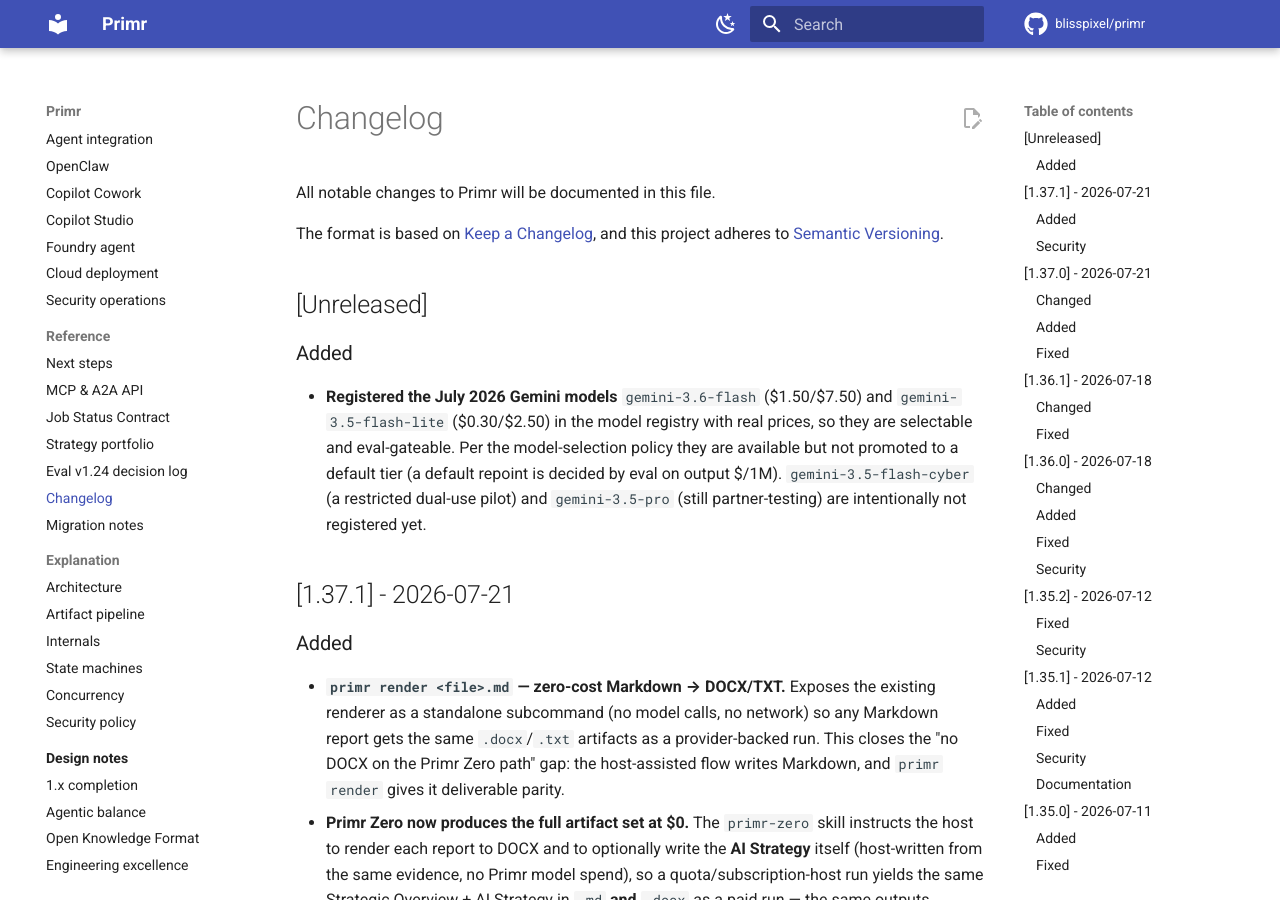
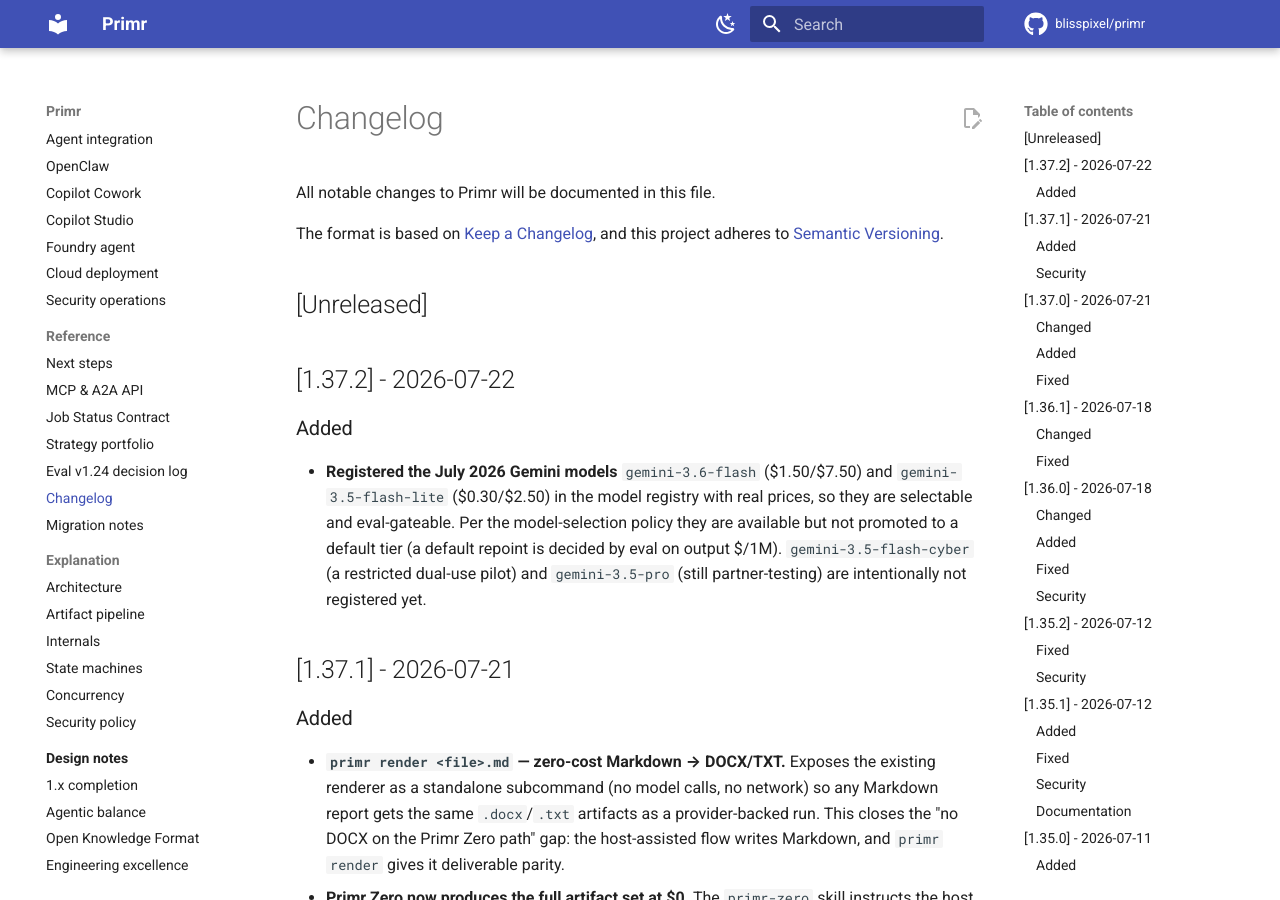
Before and after one commit to blisspixel/primr, an MkDocs documentation site: the page built from docs/CHANGELOG.md, in a window 1280 px wide and 900 px high. Built offline with MkDocs 1.6.1 and Material for MkDocs 9.7.7, drawn with Linux system fonts in a browser that asks for light colours; comment, search, counter and statistics services are not loaded.

Commit message:
Release 1.37.2: register July 2026 Gemini models (#153)
Bump version across pyproject / __init__ / CITATION / ROADMAP / openclaw
Dockerfile / plugin manifest / uv.lock, and move CHANGELOG [Unreleased] into
[1.37.2]. Ships the gemini-3.6-flash and gemini-3.5-flash-lite registrations
(available, not default) plus the 1.37.x documentation-excellence work already
on main.

```diff
--- a/docs/CHANGELOG.md
+++ b/docs/CHANGELOG.md
@@ -6,6 +6,8 @@
 and this project adheres to [Semantic Versioning](https://semver.org/spec/v2.0.0.html).
 
 ## [Unreleased]
+
+## [1.37.2] - 2026-07-22
 
 ### Added
 
--- a/pyproject.toml
+++ b/pyproject.toml
@@ -4,7 +4,7 @@
 
 [project]
 name = "primr"
-version = "1.37.1"
+version = "1.37.2"
 description = "Turn any company or organization URL into a strategic intelligence brief. Adaptive scraping + AI-powered research and synthesis."
 readme = "README.md"
 license = "Apache-2.0"
--- a/src/primr/__init__.py
+++ b/src/primr/__init__.py
@@ -9,7 +9,7 @@
 - REST API for research requests (optional, requires fastapi)
 """
 
-__version__ = "1.37.1"
+__version__ = "1.37.2"
 __author__ = "Nick Seal"
 
 # Subpackages are available via direct import:
```
Also changed, not shown: ROADMAP.md (+2 -1 lines), 4 other files.
